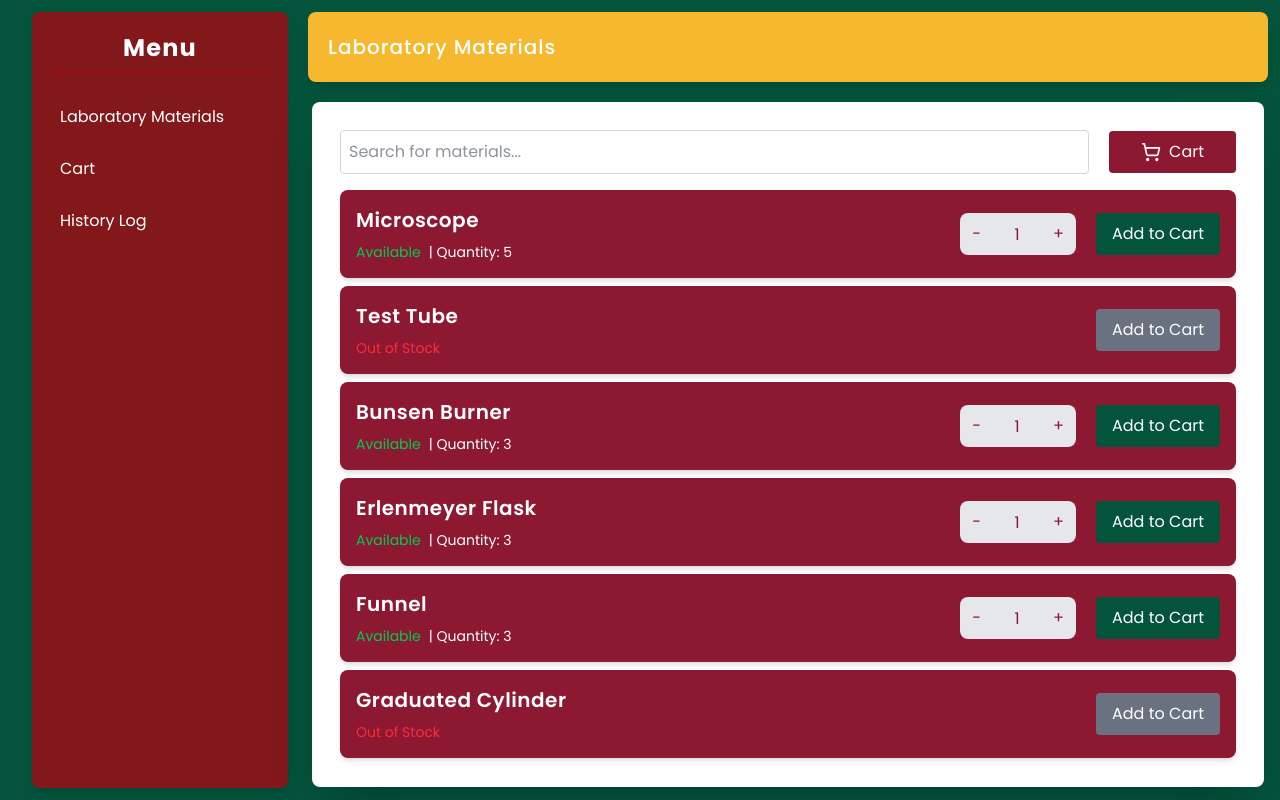
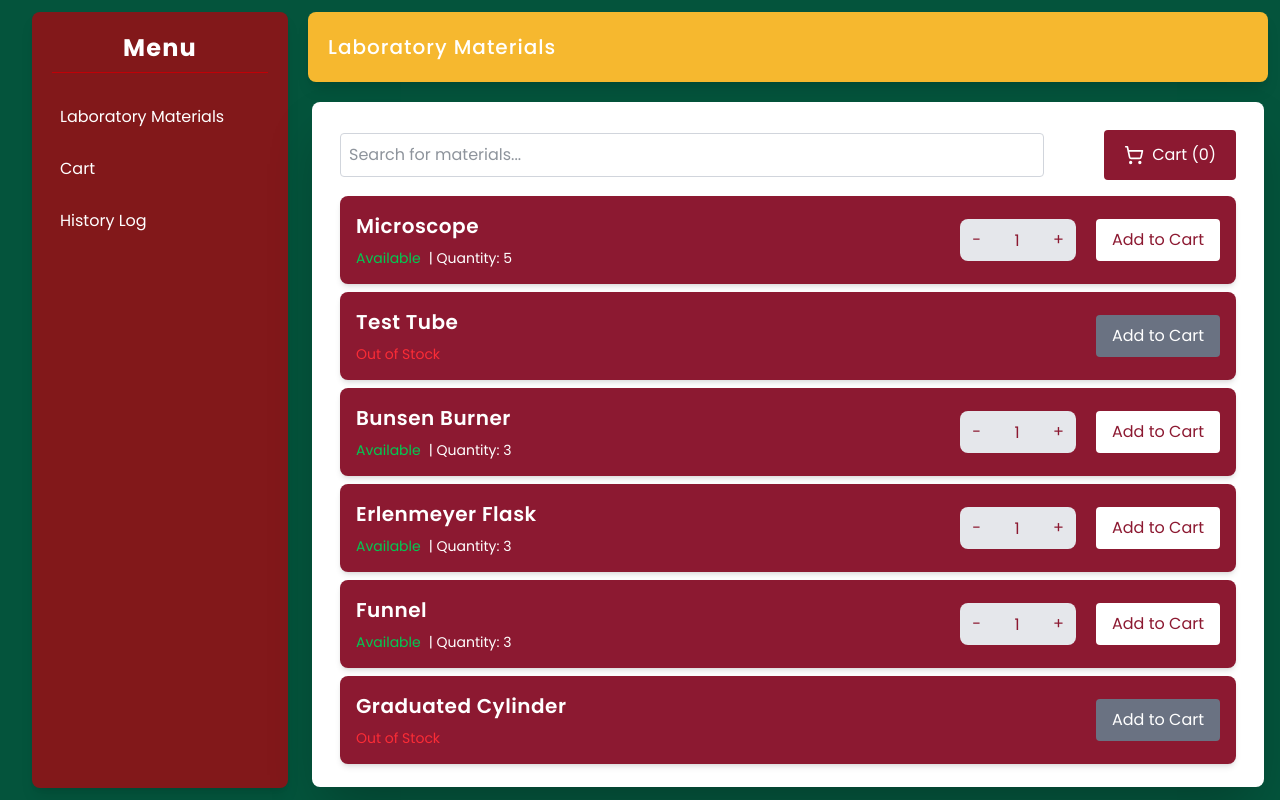
Before and after one commit to Chreeeyons/Borrowlogy-Frontend, a Next.js app: page /equipment in a window 1280 px wide. Built offline with nearby package versions, Linux system fonts and the light colour scheme.

Commit message:
feat: implement cart functionality with item quantity management and modal confirmation

```diff
--- a/src/components/Cart.tsx
+++ b/src/components/Cart.tsx
@@ -1,10 +1,102 @@
+"use client";
+
+import { useSearchParams } from "next/navigation";
+import { useEffect, useState, useRef } from "react";
+
+interface CartItem {
+  id: number;
+  name: string;
+  quantity: number;
+}
+
 const Cart = () => {
-    return (
-      <div id="caaart" className="p-8 ml-64">
-        <h1 className="text-3xl font-bold mb-4">Borrower’s Cart</h1>
-        <p>No items in the cart.</p>
-      </div>
-    );
+  const searchParams = useSearchParams();
+  const cartData = searchParams.get("cart");
+  const [transactionNumber, setTransactionNumber] = useState(1);
+  const [cart, setCart] = useState<CartItem[]>([]);
+  const [showModal, setShowModal] = useState(false); // 🔹 State for modal visibility
+  const effectRan = useRef(false);
+
+  useEffect(() => {
+    if (effectRan.current) return;
+    effectRan.current = true;
+
+    const lastTransaction = localStorage.getItem("lastTransactionNumber");
+    let newTransactionNumber = lastTransaction ? parseInt(lastTransaction, 10) + 1 : 1;
+
+    setTransactionNumber(newTransactionNumber);
+    localStorage.setItem("lastTransactionNumber", newTransactionNumber.toString());
+  }, []);
+
+  useEffect(() => {
+    if (cartData) {
+      try {
+        const parsedCart = JSON.parse(cartData);
+        if (Array.isArray(parsedCart) && parsedCart.length > 0) {
+          setCart(parsedCart);
+        }
+      } catch (error) {
+        console.error("Invalid cart data:", error);
+      }
+    }
+  }, [cartData]);
+
+  // 🔹 Function to confirm cancellation
+  const confirmCancelTransaction = () => {
+    setCart([]);
+    localStorage.removeItem("lastTransactionNumber");
+    setTransactionNumber(1);
+    setShowModal(false); // Close modal after canceling
   };
 
-  export default Cart;
+  if (cart.length === 0) return null;
+
+  return (
+    <div className="border p-4 bg-[#8C1931] rounded-md text-white">
+      <p className="text-2xl font-semibold tracking-wider">Transaction #{transactionNumber}</p>
+
+      <ul className="mt-2 list-disc pl-20">
+        {cart.map((item) => (
+          <li key={item.id} className="py-2 flex items-center">
+            <span className="w-64 truncate">{item.name}</span>
+            <span className="w-20 text-right">{item.quantity} pcs</span>
+          </li>
+        ))}
+      </ul>
+
+      <label className="font-medium block mt-4">
+        Remarks:
+        <textarea
+          className="w-full border rounded p-2 mt-2 font-normal text-black bg-white"
+          placeholder="Enter remarks here..."
+        ></textarea>
+      </label>
+
+      <div className="flex justify-between mt-4">
+        <button onClick={() => setShowModal(true)} className="bg-white text-[#8C1931] px-4 py-2 rounded">
+          Remove
+        </button>
+        <button className="bg-white text-[#8C1931] px-4 py-2 rounded">CONFIRM</button>
+      </div>
+
+      {/* 🔹 Confirmation Modal */}
+      {showModal && (
+        <div className="fixed inset-0 flex items-center justify-center">
+          <div className="bg-white text-black p-6 rounded-md shadow-lg">
+            <p className="text-normal font-normal">Are you sure you want to cancel this transaction?</p>
+            <div className="flex justify-end mt-4">
+              <button onClick={() => setShowModal(false)} className="mr-2 px-4 py-2 bg-gray-300 rounded">
+                No
+              </button>
+              <button onClick={confirmCancelTransaction} className="px-4 py-2 bg-red-500 text-white rounded">
+                Yes
+              </button>
+            </div>
+          </div>
+        </div>
+      )}
+    </div>
+  );
+};
+
+export default Cart;
--- a/src/components/Material.tsx
+++ b/src/components/Material.tsx
@@ -3,18 +3,25 @@ import { useState } from "react";
 const Material = ({
   user_type,
   material,
+  onAddToCart,
 }: {
   user_type: string;
   material: { id: number; name: string; quantity: number };
+  onAddToCart: (material: { id: number; name: string; quantity: number }, quantity: number) => void;
 }) => {
   const [quantity, setQuantity] = useState(1);
+  const [showModal, setShowModal] = useState(false); // Modal state
 
   const handleDecrease = () => {
     if (quantity > 1) setQuantity(quantity - 1);
   };
 
   const handleIncrease = () => {
-    if (quantity < material.quantity) setQuantity(quantity + 1);
+    if (quantity < material.quantity) {
+      setQuantity(quantity + 1);
+    } else {
+      setShowModal(true); // Show modal instead of alert
+    }
   };
 
   return (
@@ -29,9 +36,7 @@ const Material = ({
           </h2>
           <p className="text-sm font-normal flex items-center gap-2">
             <span
-              className={
-                material.quantity > 0 ? "text-green-500" : "text-red-500"
-              }
+              className={material.quantity > 0 ? "text-green-500" : "text-red-500"}
             >
               {material.quantity > 0 ? "Available" : "Out of Stock"}
             </span>
@@ -43,24 +48,9 @@ const Material = ({
         <div className="flex items-center gap-5">
           {user_type !== "admin" && material.quantity > 0 && (
             <div className="flex items-center bg-gray-200 rounded-lg overflow-hidden text-white">
-              <button
-                onClick={handleDecrease}
-                className="px-3 py-2 text-[#8C1931] hover:bg-gray-300"
-              >
-                -
-              </button>
-              <input
-                type="text"
-                value={quantity}
-                readOnly
-                className="w-12 h-9 text-center bg-gray-200 text-[#8C1931]"
-              />
-              <button
-                onClick={handleIncrease}
-                className="px-3 py-2 text-[#8C1931] hover:bg-gray-300"
-              >
-                +
-              </button>
+              <button onClick={handleDecrease} className="px-3 py-2 text-[#8C1931] hover:bg-gray-300">-</button>
+              <input type="text" value={quantity} readOnly className="w-12 h-9 text-center bg-gray-200 text-[#8C1931]" />
+              <button onClick={handleIncrease} className="px-3 py-2 text-[#8C1931] hover:bg-gray-300">+</button>
             </div>
           )}
           {user_type === "admin" ? (
@@ -68,19 +58,34 @@ const Material = ({
               Edit
             </button>
           ) : material.quantity > 0 ? (
-            <button className="bg-[#04543C] text-white px-4 py-2 rounded hover:bg-green-700">
+            <button
+              className="bg-white text-[#8C1931] px-4 py-2 rounded hover:bg-[#6A1426] hover:text-white"
+              onClick={() => onAddToCart(material, quantity)}
+            >
               Add to Cart
             </button>
           ) : (
-            <button
-              className="bg-gray-500 text-white px-4 py-2 rounded cursor-not-allowed"
-              disabled
-            >
+            <button className="bg-gray-500 text-white px-4 py-2 rounded cursor-not-allowed" disabled>
               Add to Cart
             </button>
           )}
         </div>
       </div>
+
+      {/* Modal for exceeding quantity */}
+      {showModal && (
+        <div className="fixed inset-0 flex items-center justify-center bg-transparent bg-opacity-50">
+          <div className="bg-white p-6 rounded-lg shadow-lg text-center">
+            <p className="text-[#8C1931] font-normal">Oops! You cannot borrow more than {material.quantity}.</p>
+            <button
+              onClick={() => setShowModal(false)}
+              className="mt-4 px-4 py-2 bg-red-600 text-white rounded hover:bg-red-700"
+            >
+              Okay
+            </button>
+          </div>
+        </div>
+      )}
     </div>
   );
 };
--- a/src/components/MaterialContainer.tsx
+++ b/src/components/MaterialContainer.tsx
@@ -16,6 +16,30 @@ const materials = [
 
 const MaterialContainer = ({ user_type }: { user_type: string }) => {
   const [searchTerm, setSearchTerm] = useState("");
+  const [cart, setCart] = useState<{ id: number; name: string; quantity: number }[]>([]);
+  const [errorMessage, setErrorMessage] = useState<string | null>(null);
+  const [showModal, setShowModal] = useState(false);
+
+  const handleAddToCart = (material: { id: number; name: string; quantity: number }, quantity: number) => {
+    const existingItem = cart.find((item) => item.id === material.id);
+    const currentQuantity = existingItem ? existingItem.quantity : 0;
+
+    if (currentQuantity + quantity > material.quantity) {
+      setErrorMessage(`Cannot borrow more than available quantity (${material.quantity} left).`);
+      setShowModal(true);
+      return;
+    }
+
+    setCart((prevCart) => {
+      if (existingItem) {
+        return prevCart.map((item) =>
+          item.id === material.id ? { ...item, quantity: currentQuantity + quantity } : item
+        );
+      } else {
+        return [...prevCart, { ...material, quantity }];
+      }
+    });
+  };
 
   const filteredMaterials = materials.filter((material) =>
     material.name.toLowerCase().includes(searchTerm.toLowerCase())
@@ -33,10 +57,10 @@ const MaterialContainer = ({ user_type }: { user_type: string }) => {
         />
 
         {user_type === "borrower" && (
-          <Link href="/cart">
-            <button className="flex items-center gap-2 ml-5 px-8 py-2 bg-[#8C1931] text-white rounded hover:bg-blue-700">
+          <Link href={{ pathname: "/cart", query: { cart: JSON.stringify(cart) } }}>
+            <button className="flex items-center gap-2 ml-15 px-5 py-3 bg-[#8C1931] text-white rounded hover:bg-blue-700 min-w-max whitespace-nowrap">
               <ShoppingCart size={20} />
-              Cart
+              <span className="justify-center">Cart ({cart.length})</span>
             </button>
           </Link>
         )}
@@ -48,13 +72,27 @@ const MaterialContainer = ({ user_type }: { user_type: string }) => {
         )}
       </div>
 
-      {/* Show message if no materials match */}
       {filteredMaterials.length === 0 ? (
         <p className="text-gray-500 text-sm text-center mt-4">Oops! No materials match your search</p>
       ) : (
         filteredMaterials.map((material) => (
-          <Material key={material.id} user_type={user_type} material={material} />
+          <Material key={material.id} user_type={user_type} material={material} onAddToCart={handleAddToCart} />
         ))
+      )}
+
+      {/* Modal for Borrowing Limit */}
+      {showModal && (
+        <div className="fixed inset-0 flex items-center justify-center bg-transparent bg-opacity-50">
+          <div className="bg-white p-6 rounded-lg shadow-lg max-w-sm text-center">
+            <p className="text-[#8C1931] font-normal">{errorMessage}</p>
+            <button
+              className="mt-4 px-4 py-2 bg-red-600 text-white rounded hover:bg-red-700"
+              onClick={() => setShowModal(false)}
+            >
+              Close
+            </button>
+          </div>
+        </div>
       )}
     </div>
   );
```
Also changed, not shown: src/app/(main)/layout.tsx (+10 -0 lines).
